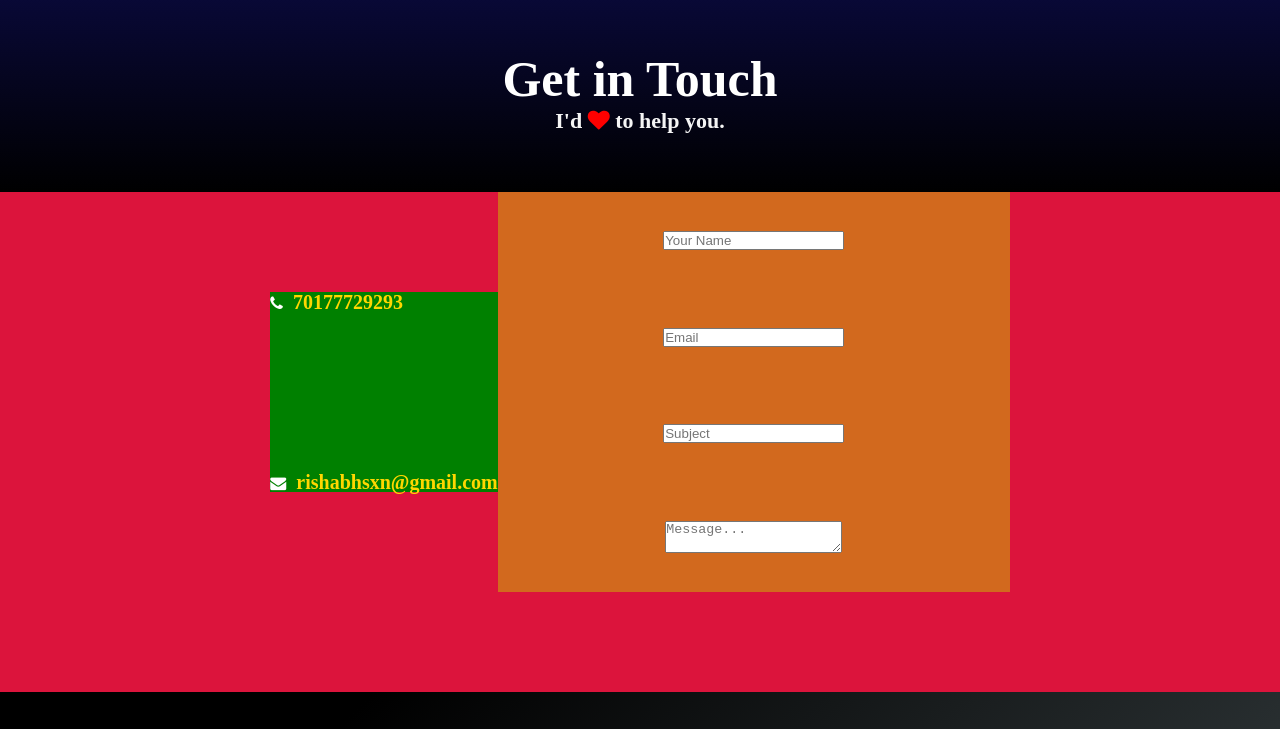
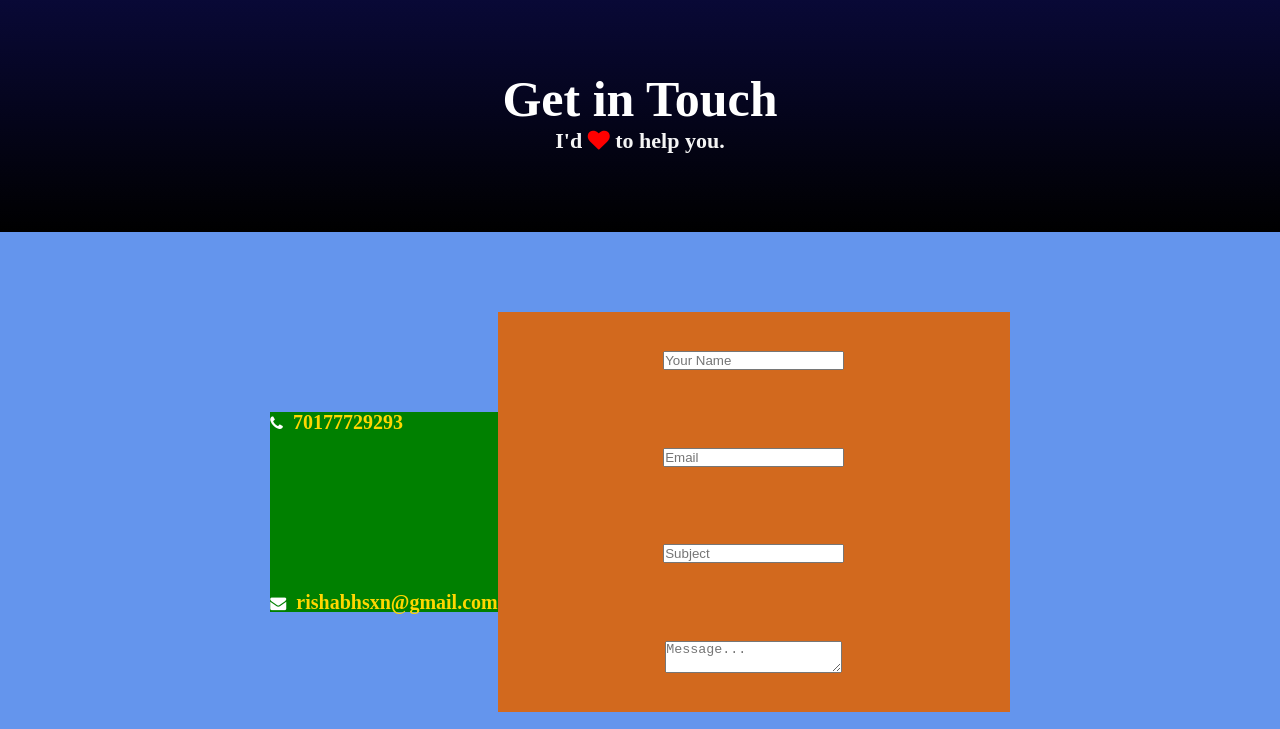
Before and after one commit to sanyamsxn/Testing, a plain HTML site: page index.html in a window 1280 px wide. Shown: the part 5611-6340 px from the top of the page. Drawn offline with nearby package versions, Linux system fonts and the light colour scheme; animation ran at ten frames a second.

Commit message:
new contact form3

```diff
--- a/css/style.css
+++ b/css/style.css
@@ -1391,14 +1391,14 @@ cursor: pointer;
 
 #contact{
     background: crimson;
-    height: 700px;
+    height: 100vh;
 }
 #contact .upper-contact{
     display: flex;
     flex-direction: column;
     align-items: center;
     background: linear-gradient(rgb(9, 9, 56),black);
-    height: 200px;
+    height: 30vh;
     justify-content: center;
 }
 .upper-contact h1{
@@ -1413,6 +1413,8 @@ cursor: pointer;
     color: red;
 }
 .lower-contact{
+    height: 70vh;
+    background: cornflowerblue;
     display: flex;
     justify-content: center;
     align-items: center;
```
